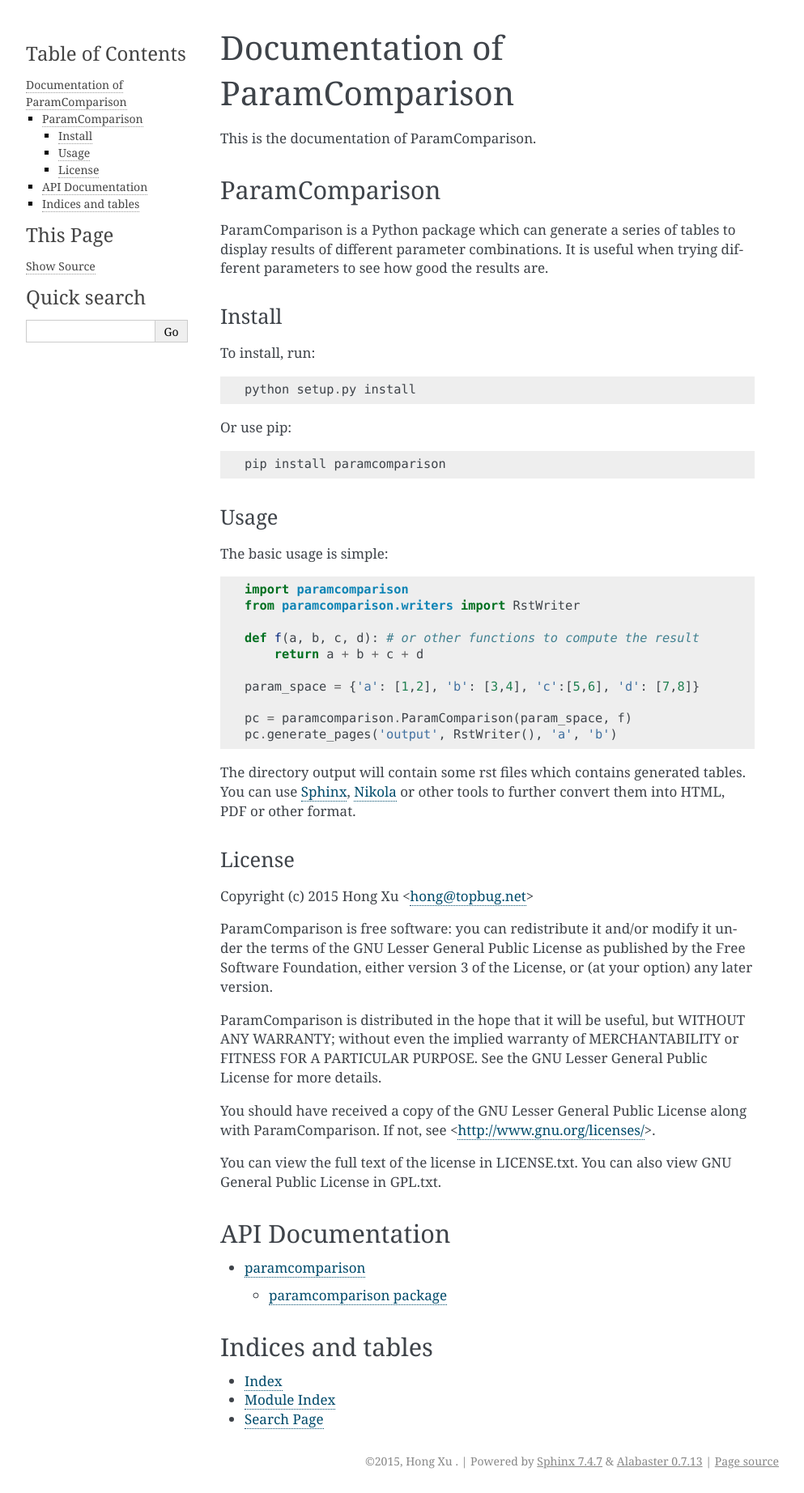
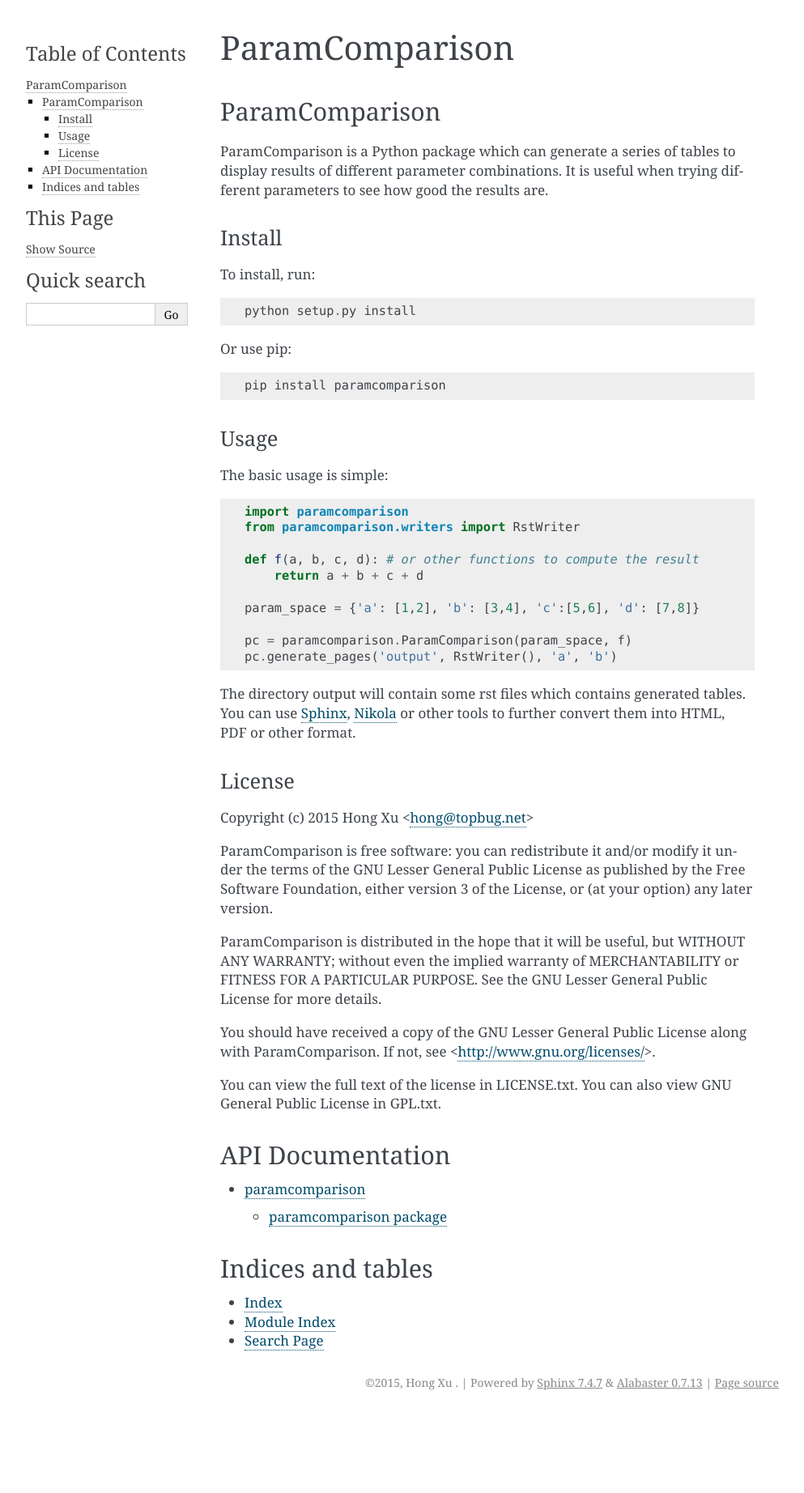
Before and after one commit to xuhdev/paramcomparison, a Sphinx documentation site: the page built from doc/index.rst, in a window 1280 px wide. Shown: the whole page at 81% size, without its empty margins (148-1141 px from the left). Built offline with Sphinx 7.4.7, drawn with Linux system fonts in a browser that asks for light colours; after the commit the page ends 1747 px from its top, so only the background shows below that.

Commit message:
Update doc.

```diff
--- a/doc/index.rst
+++ b/doc/index.rst
@@ -1,7 +1,5 @@
-Documentation of ParamComparison
-~~~~~~~~~~~~~~~~~~~~~~~~~~~~~~~~
-
-This is the documentation of ParamComparison.
+ParamComparison
+~~~~~~~~~~~~~~~
 
 .. include:: ../README.rst
 
```
